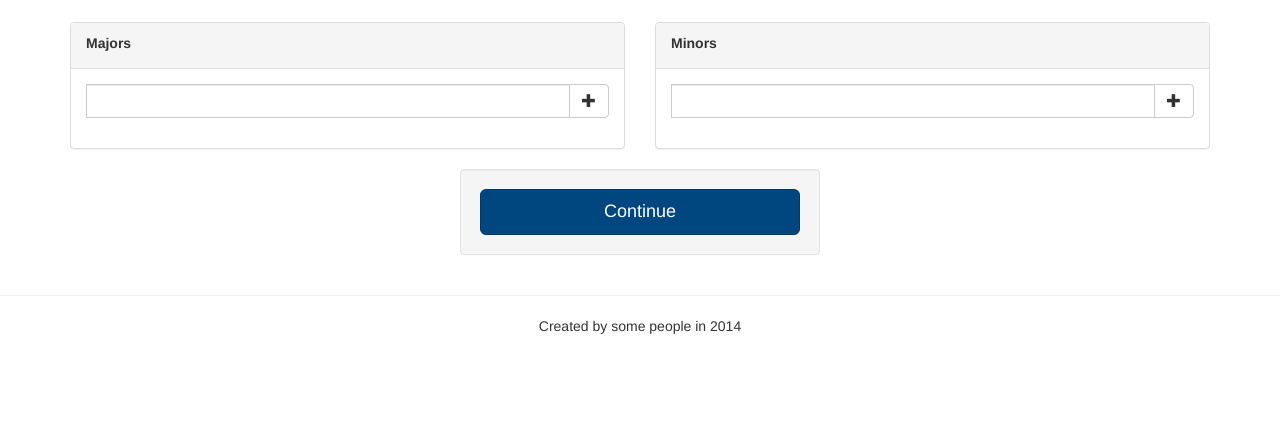
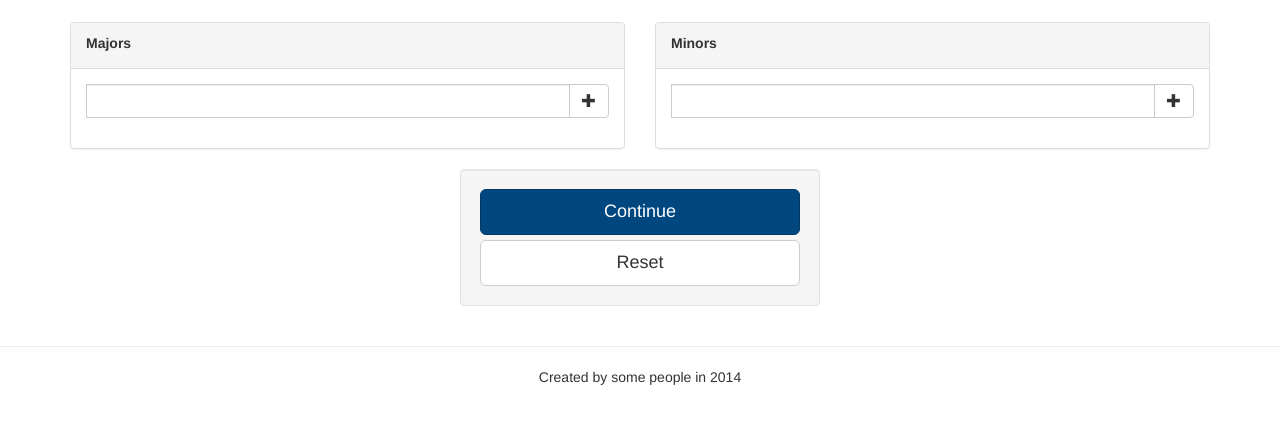
Before and after one commit to sa-/Course-Ninja, a PHP site: page / in a window 1280 px wide. Shown: the part 248-672 px from the top of the page. Run offline with PHP 8.4, Linux system fonts and the light colour scheme; some libraries are stand-ins or nearby versions.

Commit message:
home: reset button, bug fix, misc tweaks

```diff
--- a/html/index.php
+++ b/html/index.php
@@ -62,6 +62,7 @@
     <div class="col-sm-4 col-sm-offset-4 col-xs-8 col-xs-offset-2">
       <div class="well">
           <button id="continueBtn" class="btn btn-primary btn-lg btn-block" type="button">Continue</button>
+          <button id="resetBtn" class="btn btn-default btn-lg btn-block" type="button">Reset</button>
       </div>
     </div>
   </div>
--- a/html/js/index.js
+++ b/html/js/index.js
@@ -38,7 +38,7 @@ var minorList = [
 ];
 
 function addMajor(name){
-	if($.inArray(name, majList)>-1){
+	if($.inArray(name, majList)>-1 && !($.inArray(name, getMajors())>-1)){
     var majors = getMajors();
     majors.push(name);
     setMajors(majors);
@@ -51,7 +51,7 @@ function addMajor(name){
 }
 
 function addMinor(name){
-	if($.inArray(name, minorList)>-1){
+	if($.inArray(name, minorList>-1) && !($.inArray(name, getMinors())>-1)){
     var minors = getMinors();
     minors.push(name);
     setMinors(minors);
@@ -71,7 +71,6 @@ function addMinor(name){
 //              should be BUILD_LIST_NO_CHANGE if the list has not been changed
 function buildMajorsList(removeItem) {
   var majors = getMajors();
-  console.log(majors);
 	var html= "";
 	for(i=0;i<majors.length;i++){
 
@@ -140,11 +139,11 @@ function buildListItem(classes,name) {
 // name = name of item to be displayed to user
 // onclick = some JS to run when the li is clicked (or null)
 function buildListItem(classes,name,onclick) {
-  var li = "<li class=\"list-group-item list-group-item-info " + classes + "\"";
+  var li = "<li class=\"list-group-item list-group-item-info " + classes + "\"><a";
   if (onclick != null) {
     li += " onclick=\"" + onclick + "\"";
   }
-  li += "><a class=\"text-warning pull-right js-remove-li-btn remove-li-btn\" data-toggle=\"tooltip\" data-placement=\"top\" title=\"Delete\"><span class=\"glyphicon glyphicon-remove\"></span></a> " + name + " </li>";
+  li += " class=\"pull-right js-remove-li-btn remove-li-btn\" data-toggle=\"tooltip\" data-placement=\"top\" title=\"Delete\"><span class=\"glyphicon glyphicon-remove\"></span></a> " + name + " </li>";
   return li;d
 }
 
@@ -223,6 +222,13 @@ $("#continueBtn").click(function() {
   continueToNextPage();
 });
 
+$("#resetBtn").click(function() {
+  setMajors(new Array());
+  setMinors(new Array());
+  buildMajorsList(BUILD_LIST_NO_CHANGE);
+  buildMinorsList(BUILD_LIST_NO_CHANGE);
+});
+
 listenRemoveLiBtn();
 buildMajorsList(BUILD_LIST_NO_CHANGE);
 buildMinorsList(BUILD_LIST_NO_CHANGE);
```
